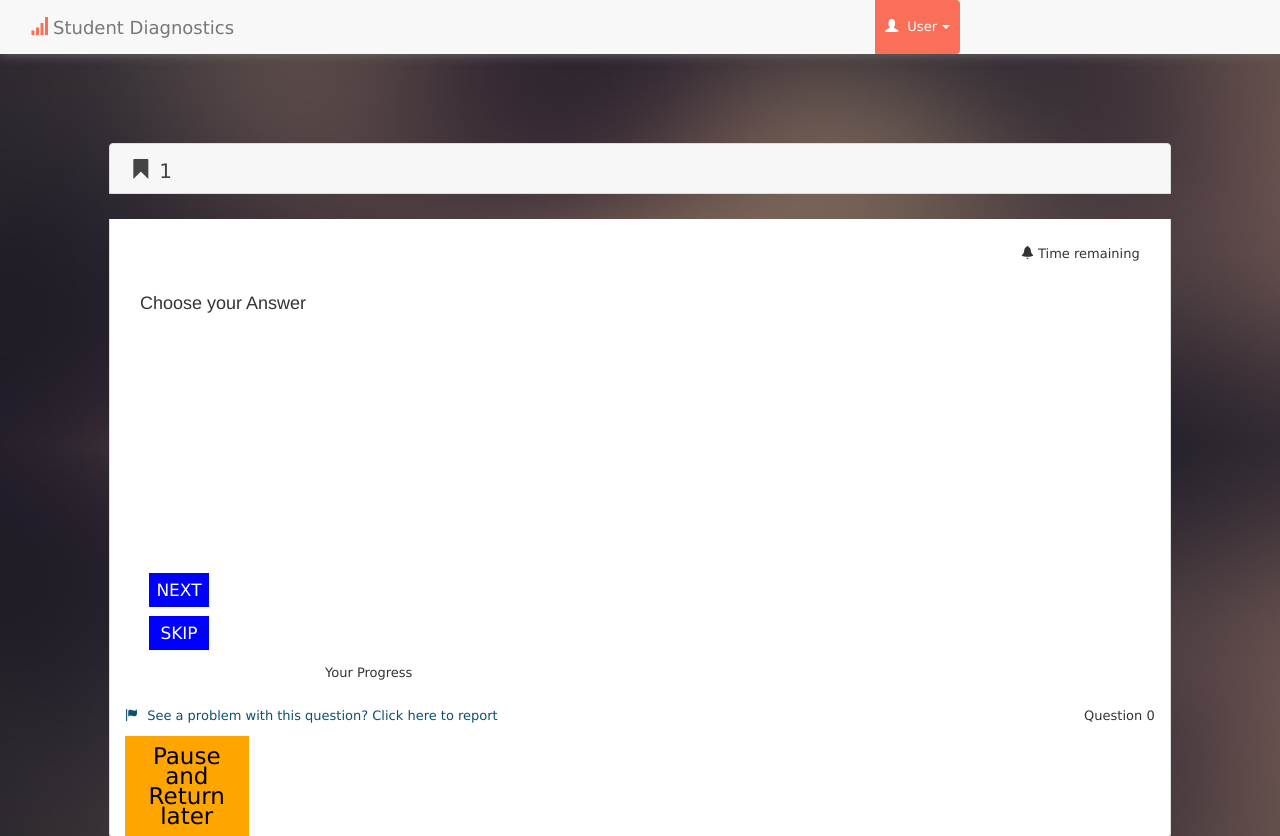
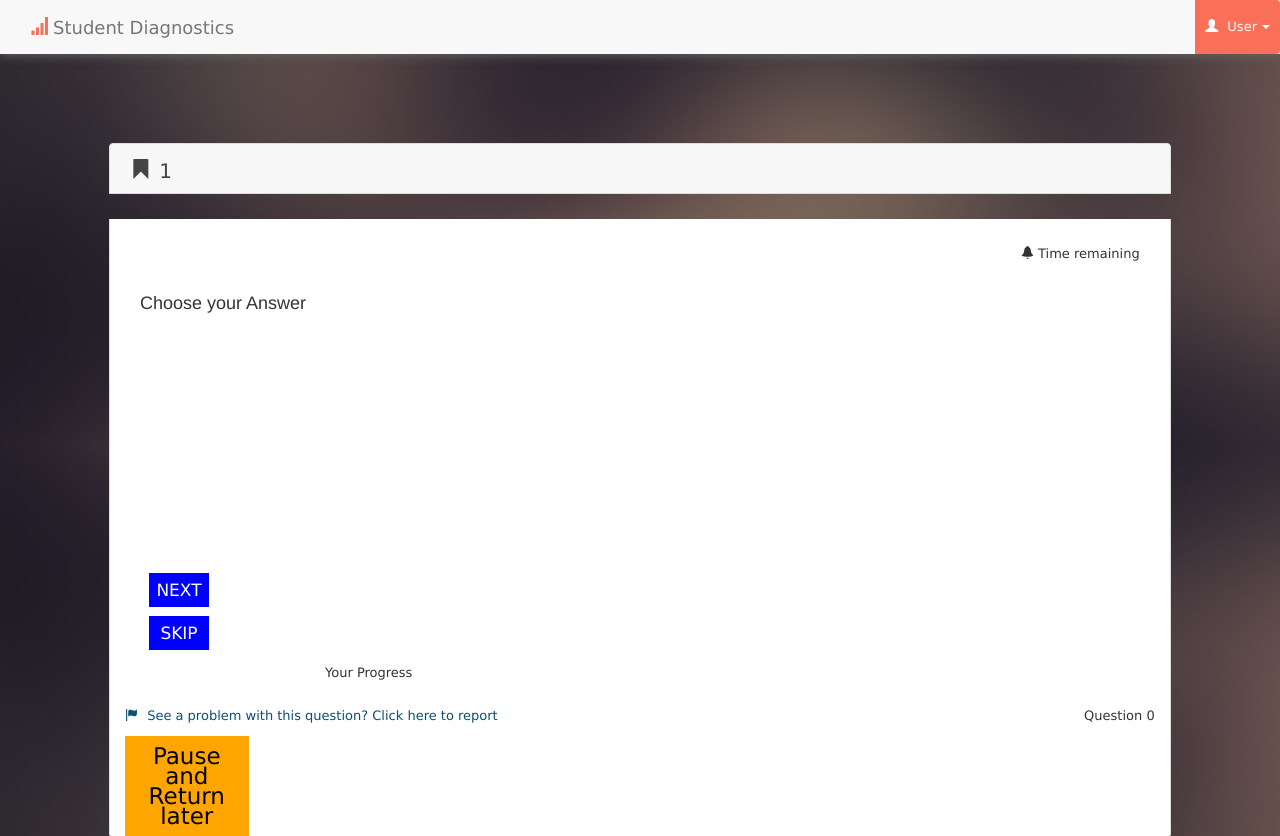
Before and after one commit to AIMHIGHTUITION/beta, a PHP site: page /testpage.php?exmtle=1 in a window 1280 px wide. Shown: the top 836 px of the page. Run offline with PHP 8.4, Linux system fonts and the light colour scheme; the visitor is signed in with stand-in values (Sample User, id 1); data that the repository does not hold is empty; some libraries are stand-ins or nearby versions.

Commit message:
Test page
Adjust the user in the menu

```diff
--- a/testpage.php
+++ b/testpage.php
@@ -126,7 +126,7 @@ width: 20px;
 
 	<div class="container"><!-- Main Container starts here -->
 		<div class="row navbar-fixed-top" id="top-navigation">
-			<header class="col-sm-12 col-md-8"><!-- Navigation header starts here -->
+			<header class="col-sm-12 col-md-11"><!-- Navigation header starts here -->
 				<div class="navbar navbar-default">
 					<div class="navbar-header">
 						<button type="button" class="navbar-toggle" data-toggle="collapse" data-target=".navbar-collapse">
```
